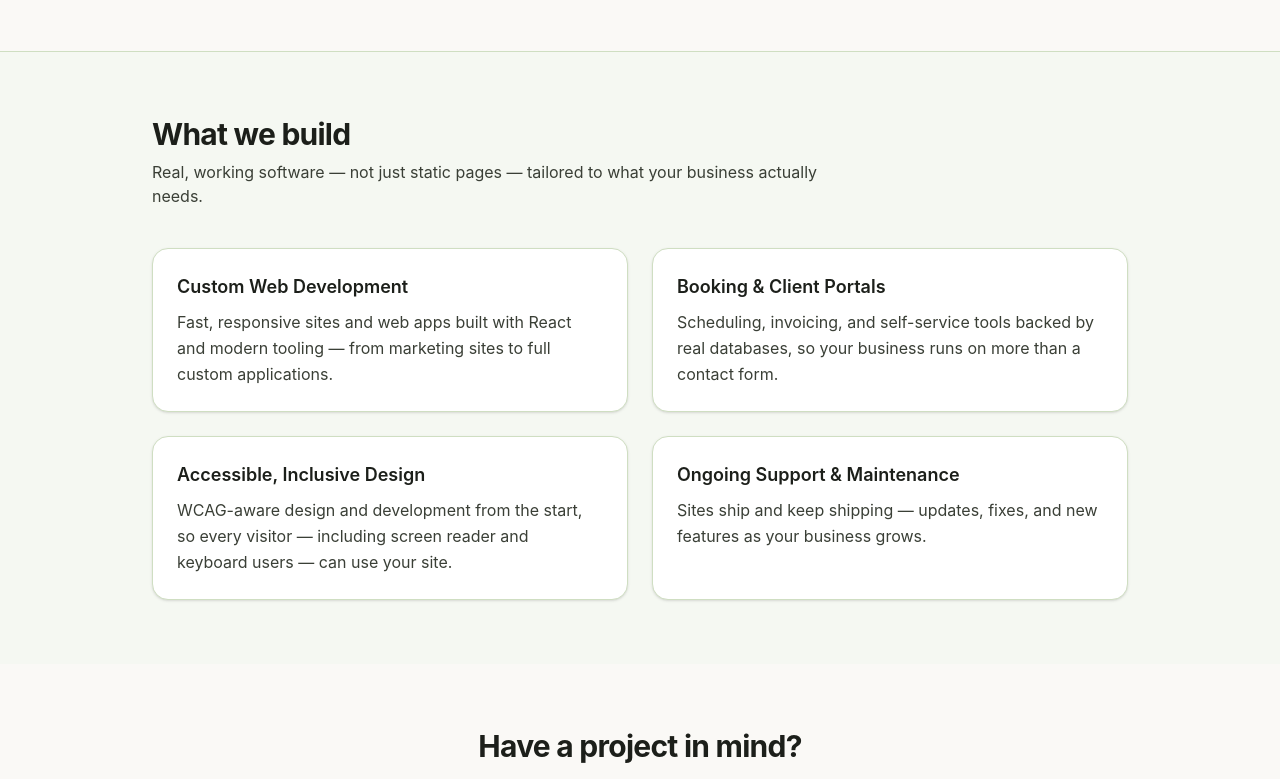
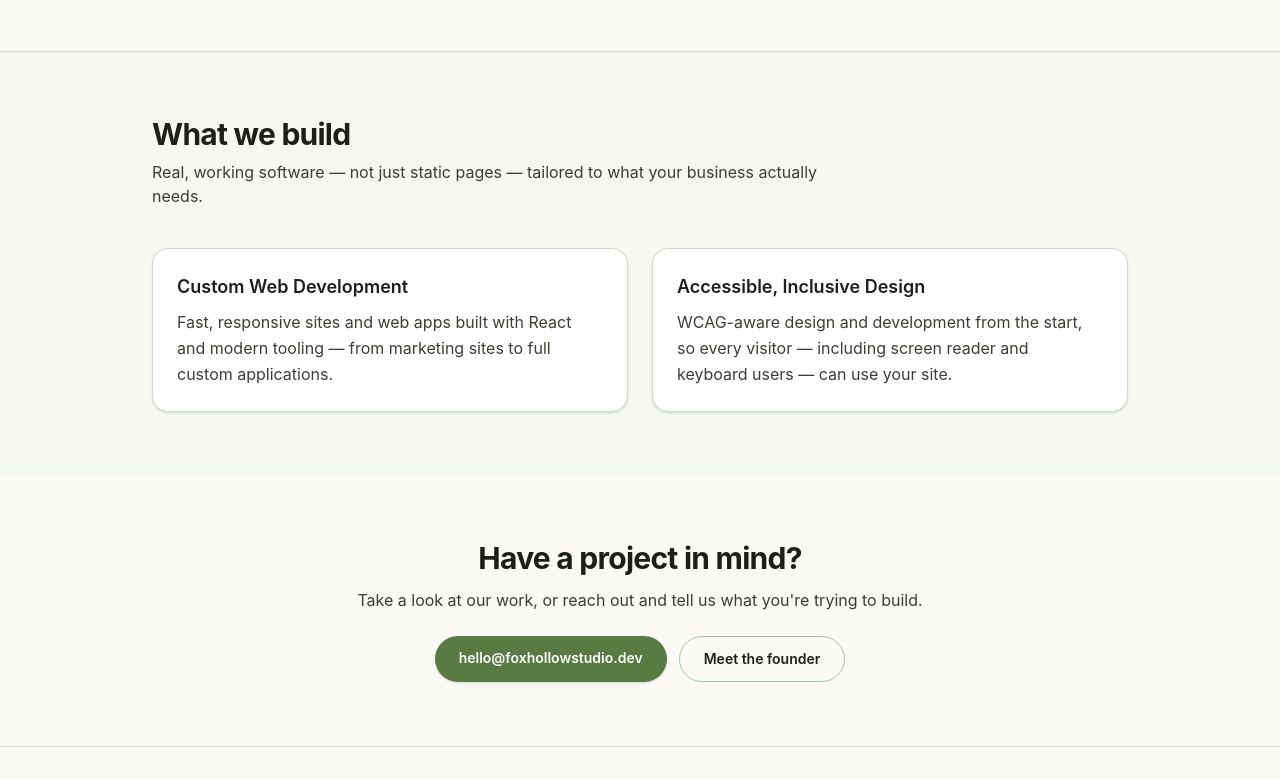
Before and after one commit to collinb3/portfolioSite, a React (Vite) app: page / in a window 1280 px wide. Shown: the part 556-1335 px from the top of the page. Built offline with nearby package versions, Linux system fonts and the light colour scheme.

Commit message:
Update home page services

```diff
--- /dev/null
+++ b/src/data/foxHollowServices.js
@@ -0,0 +1,23 @@
+// Services offered by Fox Hollow Studio, shown on the company home page.
+export const services = [
+  {
+    title: 'Custom Web Development',
+    description:
+      'Fast, responsive sites and web apps built with React and modern tooling — from marketing sites to full custom applications.',
+  },
+  // {
+  //   title: 'Booking & Client Portals',
+  //   description:
+  //     'Scheduling, invoicing, and self-service tools backed by real databases, so your business runs on more than a contact form.',
+  // },
+  {
+    title: 'Accessible, Inclusive Design',
+    description:
+      'WCAG-aware design and development from the start, so every visitor — including screen reader and keyboard users — can use your site.',
+  },
+  // {
+  //   title: 'Ongoing Support & Maintenance',
+  //   description:
+  //     'Sites ship and keep shipping — updates, fixes, and new features as your business grows.',
+  // },
+]
--- a/src/data/resume.js
+++ b/src/data/resume.js
@@ -36,30 +36,6 @@ export const skillGroups = [
   {
     title: 'Accessibility',
     skills: ['Web Accessibility (WCAG)', 'Inclusive Design', 'Accessibility Audits', 'Semantic HTML & ARIA', 'Screen Reader Testing'],
-  },
-]
-
-// Services offered by Fox Hollow Studio, shown on the company home page.
-export const services = [
-  {
-    title: 'Custom Web Development',
-    description:
-      'Fast, responsive sites and web apps built with React and modern tooling — from marketing sites to full custom applications.',
-  },
-  {
-    title: 'Booking & Client Portals',
-    description:
-      'Scheduling, invoicing, and self-service tools backed by real databases, so your business runs on more than a contact form.',
-  },
-  {
-    title: 'Accessible, Inclusive Design',
-    description:
-      'WCAG-aware design and development from the start, so every visitor — including screen reader and keyboard users — can use your site.',
-  },
-  {
-    title: 'Ongoing Support & Maintenance',
-    description:
-      'Sites ship and keep shipping — updates, fixes, and new features as your business grows.',
   },
 ]
 
```
Also changed, not shown: src/pages/Home.jsx (+21 -12 lines).
